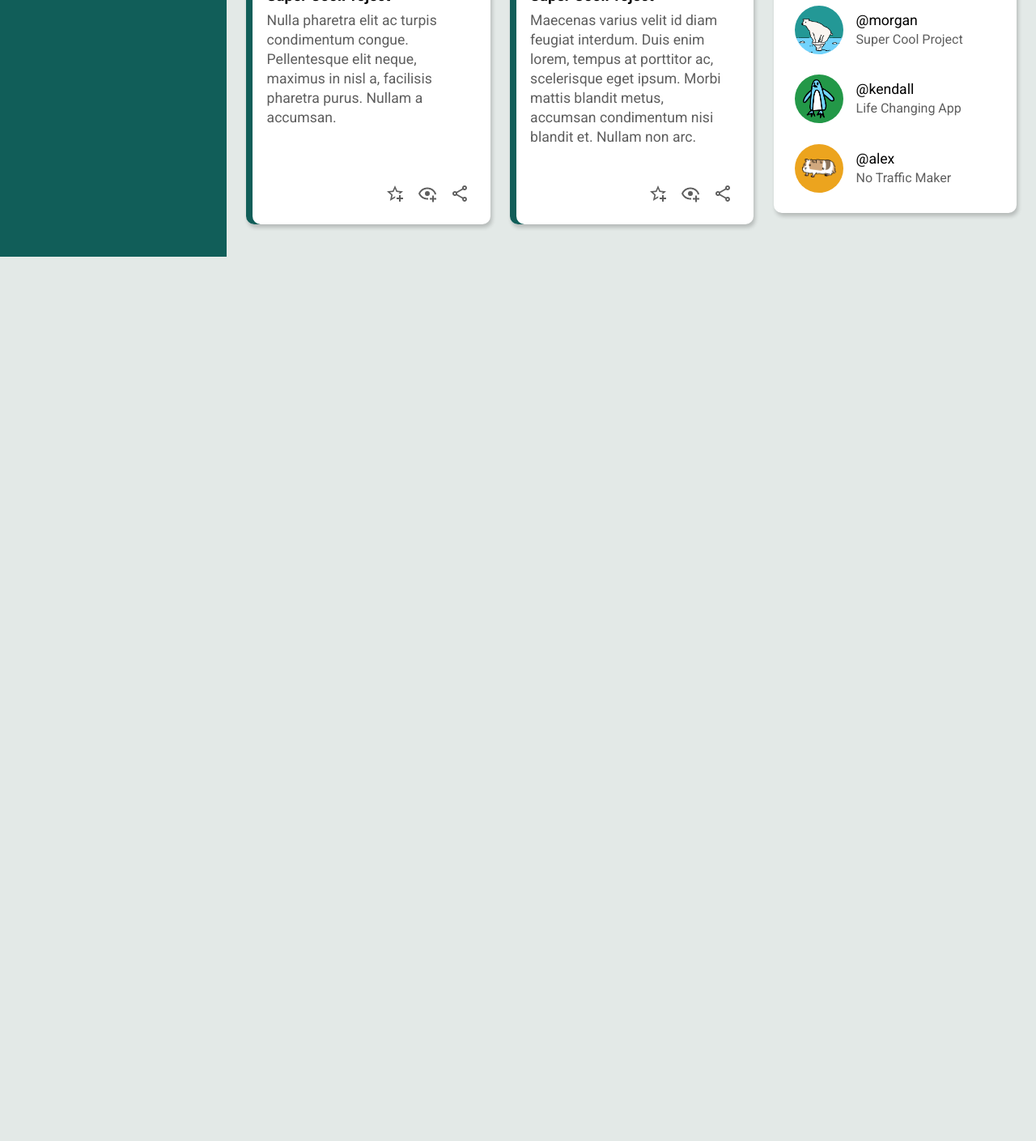
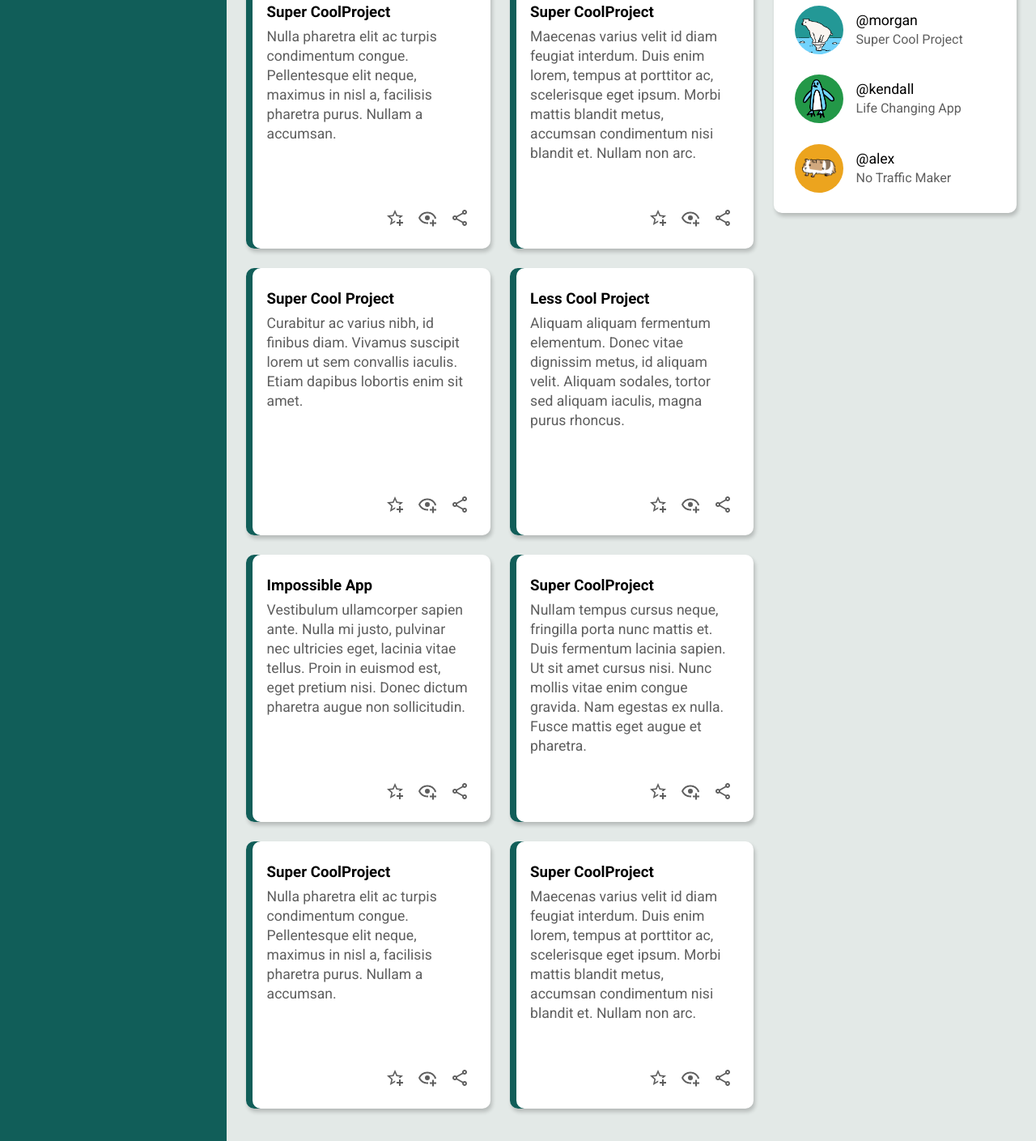
Before and after one commit to DustUnderBag/Admin-Dashboard, a plain HTML site: page index.html in a window 1280 px wide. Shown: the part 1041-2450 px from the top of the page at 81% size. Before the commit the page ends 1358 px from the top, so only its background shows below. Drawn offline with Linux system fonts and the light colour scheme.

```diff
--- a/index.html
+++ b/index.html
@@ -177,6 +177,82 @@
                         <button><img src="./img/share.svg" alt="Share button"></button>
                     </div>
                 </div>
+
+                <div class="project-card">
+                    <h3>Super Cool Project</h3>
+                    <p>Curabitur ac varius nibh, id finibus diam. Vivamus suscipit lorem ut sem convallis iaculis.
+                        Etiam dapibus lobortis enim sit amet.
+                    </p>
+                    <div class="buttons-wrapper">
+                        <button><img src="./img/bookmark.svg" alt="Bookmark button"></button>
+                        <button><img src="./img/preview.svg" alt="Preview button"></button>
+                        <button><img src="./img/share.svg" alt="Share button"></button>
+                    </div>
+                </div>
+
+                <div class="project-card">
+                    <h3>Less Cool Project</h3>
+                    <p>Aliquam aliquam fermentum elementum. Donec vitae dignissim metus,
+                       id aliquam velit. Aliquam sodales, tortor sed aliquam iaculis, magna purus rhoncus.
+                    </p>
+                    <div class="buttons-wrapper">
+                        <button><img src="./img/bookmark.svg" alt="Bookmark button"></button>
+                        <button><img src="./img/preview.svg" alt="Preview button"></button>
+                        <button><img src="./img/share.svg" alt="Share button"></button>
+                    </div>
+                </div>
+
+                <div class="project-card">
+                    <h3>Impossible App</h3>
+                    <p>Vestibulum ullamcorper sapien ante. Nulla mi justo, pulvinar nec ultricies eget,
+                       lacinia vitae tellus. Proin in euismod est, eget pretium nisi.
+                       Donec dictum pharetra augue non sollicitudin.
+                    </p>
+                    <div class="buttons-wrapper">
+                        <button><img src="./img/bookmark.svg" alt="Bookmark button"></button>
+                        <button><img src="./img/preview.svg" alt="Preview button"></button>
+                        <button><img src="./img/share.svg" alt="Share button"></button>
+                    </div>
+                </div>
+
+                <div class="project-card">
+                    <h3>Super CoolProject</h3>
+                    <p>Nullam tempus cursus neque, fringilla porta nunc mattis et.
+                       Duis fermentum lacinia sapien. Ut sit amet cursus nisi. Nunc mollis
+                       vitae enim congue gravida. Nam egestas ex nulla. Fusce mattis eget augue et pharetra.
+                    </p>
+                    <div class="buttons-wrapper">
+                        <button><img src="./img/bookmark.svg" alt="Bookmark button"></button>
+                        <button><img src="./img/preview.svg" alt="Preview button"></button>
+                        <button><img src="./img/share.svg" alt="Share button"></button>
+                    </div>
+                </div>
+
+                <div class="project-card">
+                    <h3>Super CoolProject</h3>
+                    <p>Nulla pharetra elit ac turpis condimentum congue.
+                       Pellentesque elit neque, maximus in nisl a, facilisis
+                       pharetra purus. Nullam a accumsan.
+                    </p>
+                    <div class="buttons-wrapper">
+                        <button><img src="./img/bookmark.svg" alt="Bookmark button"></button>
+                        <button><img src="./img/preview.svg" alt="Preview button"></button>
+                        <button><img src="./img/share.svg" alt="Share button"></button>
+                    </div>
+                </div>
+
+                <div class="project-card">
+                    <h3>Super CoolProject</h3>
+                    <p>Maecenas varius velit id diam feugiat interdum. Duis enim lorem,
+                       tempus at porttitor ac, scelerisque eget ipsum. Morbi mattis blandit
+                       metus, accumsan condimentum nisi blandit et. Nullam non arc.
+                    </p>
+                    <div class="buttons-wrapper">
+                        <button><img src="./img/bookmark.svg" alt="Bookmark button"></button>
+                        <button><img src="./img/preview.svg" alt="Preview button"></button>
+                        <button><img src="./img/share.svg" alt="Share button"></button>
+                    </div>
+                </div>
             </div>
         </main>
 
--- a/styles.css
+++ b/styles.css
@@ -158,8 +158,8 @@ nav {
 /*Project cards grid layout*/
 .projects-wrapper {
     display: grid;
-    grid-template-columns: repeat(2, minmax(260px, 1fr));
-    grid-auto-rows: 320px;
+    grid-template-columns: repeat(auto-fit, minmax(250px, 1fr));
+    grid-auto-rows: 330px;
     grid-gap: 24px;
 }
 
@@ -361,6 +361,10 @@ button.notification,
 }
 
 /*Search Styling*/
+.search-wrapper {
+    display: flex;
+    align-items: center;
+}
 input[type="search"] {
     appearance: none;
     -webkit-appearance: none;
@@ -443,13 +447,13 @@ button.notification:active {
 .greeting {
     display: grid;
     grid-template-columns: 100px 1fr;
-    grid-template-rows: repeat(2, 50px);
-    column-gap: 20px;
+    grid-template-rows: repeat(2, 40px);
+    column-gap: 10px;
 
     & .user-icon {
         grid-row: 1 / 3;
-        width: 100px;
-        height: 100px;
+        width: 80px;
+        height: 80px;
     }
 
     & p.hi {
@@ -458,7 +462,7 @@ button.notification:active {
     }
 
     & .active-user {
-        font-size: 1.6rem;
+        font-size: max(1.4rem, calc(1rem + .6vw));
         align-self: start;
         font-weight: 500;
         line-height: 1;
```
Also changed, not shown: 1 other file.
